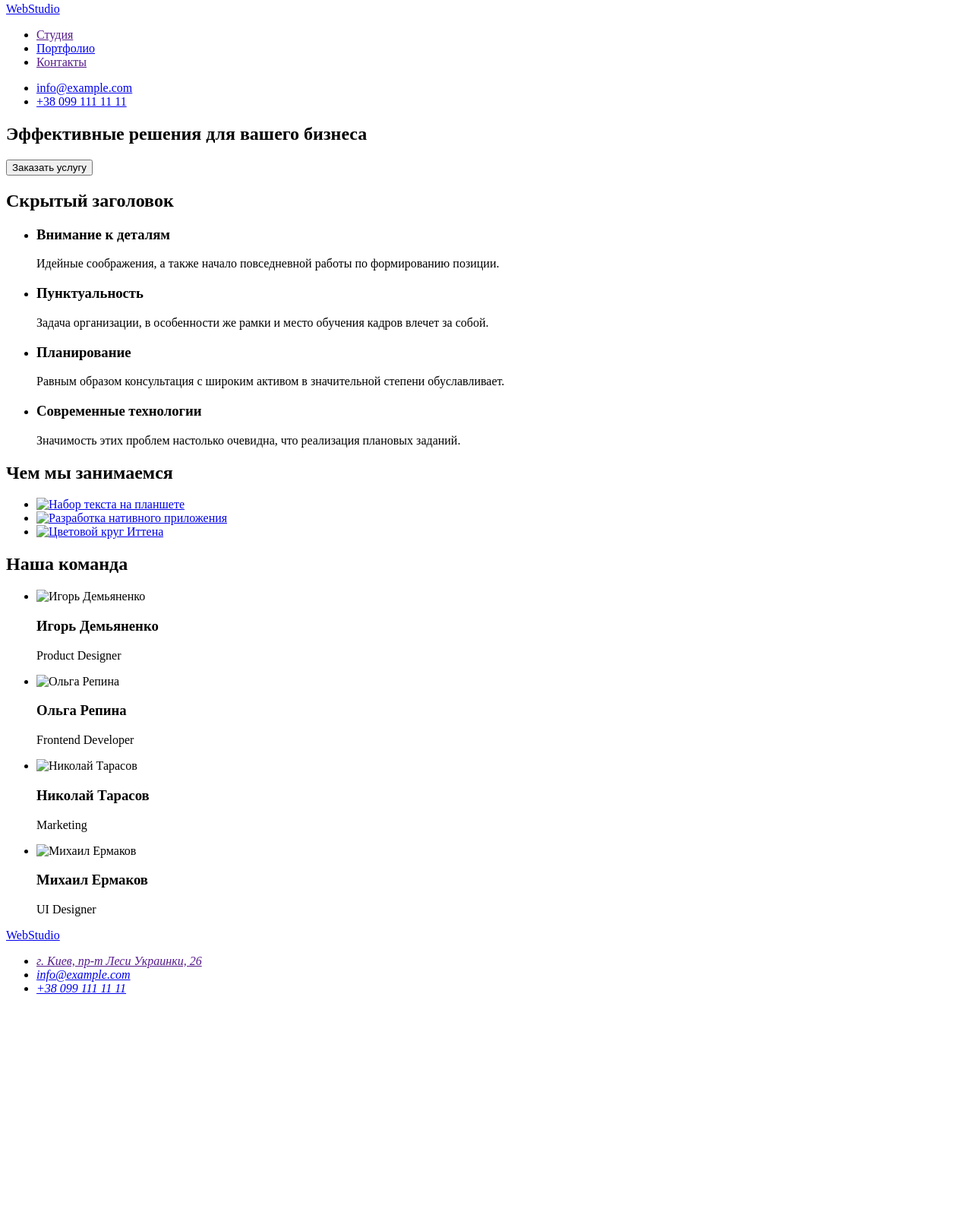
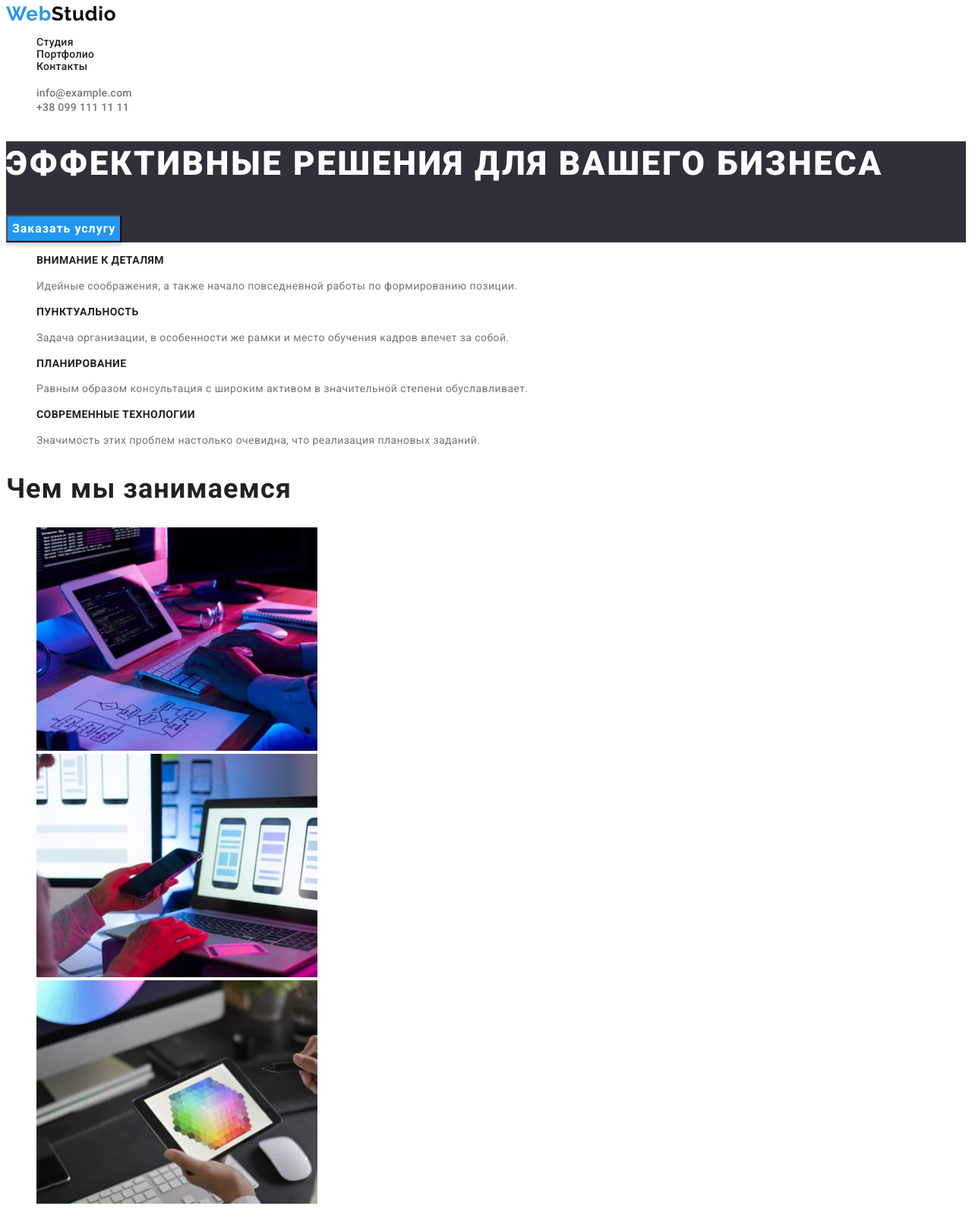
Before and after one commit to Pozharkina/goit-markup-hw-02, a plain HTML site: page index.html in a window 1280 px wide. Shown: the part 5-1596 px from the top of the page at 76% size. Before the commit the page ends 1331 px from the top, so only its background shows below. Drawn offline with Linux system fonts and the light colour scheme.

Commit message:
css index

```diff
--- a/css/styles.css
+++ b/css/styles.css
@@ -7,11 +7,89 @@
   --second-text-color: #ffffff;
   --main-font: 'Roboto', sans-serif;
 }
+
 body {
   font-family: var(--main-font);
   color: var(--main-text-color);
   background-color: var(--main-backgraund-color);
 }
+
+/*----- main studio----- */
+
+.studio-section {
+  background: #2F303A;
+}
+.studio-title {
+  font-weight: 900;
+  font-size: 44px;
+  line-height: 1.36;
+  letter-spacing: 0.06em;
+  text-transform: uppercase;
+  color: var(--second-text-color);
+}
+
+.studio-button {
+  font-family: inherit;
+  font-size: 16px;
+  font-weight: 700;
+  line-height: 1.88;
+  letter-spacing: 0.06em;
+  color: var(--second-button-color);
+  background: var(--main-focus-color);
+  box-shadow: 0px 4px 4px rgba(0, 0, 0, 0.15);
+}
+
+.main-list,
+.work-list,
+.team-list {
+  list-style-type: none;
+}
+
+.main-title {
+  font-size: 14px;
+  line-height: 1.14;
+  letter-spacing: 0.03em;
+  text-transform: uppercase;
+  color: #212121;
+}
+
+.main-text {
+  font-weight: 400;
+  font-size: 14px;
+  line-height: 1.71;
+  letter-spacing: 0.03em;
+  color: var(--main-text-color)
+}
+
+.work-title,
+.team-title {
+  font-weight: 700;
+  font-size: 36px;
+  line-height: 1.17;
+  letter-spacing: 0.03em;
+  color: #212121;
+}
+
+.team-section {
+  background: #F5F4FA;
+}
+
+.team-name {
+  font-weight: 500;
+  font-size: 16px;
+  line-height: 1.19;
+  letter-spacing: 0.03em;
+  color: #212121;
+}
+
+.team-role {
+  font-weight: 400;
+  font-size: 16px;
+  line-height:1.19;
+  letter-spacing: 0.03em;
+  color: var(--main-text-color);
+}
+
 /* -----header----- */
 .header-link {
   text-decoration: none;
@@ -46,11 +124,6 @@ body {
   list-style-type: none;
 }
 
-.site-nav:hover,
-.site-nav:focus {
-  color: var(--main-focus-color);
-}
-
 .header-mail,
 .header-tel {
   font-weight: 500;
@@ -66,7 +139,17 @@ body {
   list-style-type: none;
 }
 
-/* -----main----- */
+.header-mail:hover,
+.header-mail:focus,
+.header-tel:hover,
+.header-tel:focus,
+.site-nav:hover,
+.site-nav:focus {
+  color: var(--main-focus-color);
+}
+
+
+/* -----main portfolio----- */
 
 .filter-item {
   font-family: inherit;
@@ -89,7 +172,7 @@ body {
 }
 
 .hidden {
-  visibility: hidden;
+  display: none;
 }
 
 .hero-title {
@@ -110,6 +193,8 @@ body {
   letter-spacing: 0.03em;
   color: var(--main-text-color);
 }
+
+/* -----footer portfolio----- */
 
 .footer {
   background-color: #2f303a;
--- a/index.html
+++ b/index.html
@@ -5,66 +5,70 @@
     <meta http-equiv="X-UA-Compatible" content="IE=edge" />
     <meta name="viewport" content="width=device-width, initial-scale=1.0" />
     <title lang="en">Studio</title>
+    <link href="https://fonts.googleapis.com/css2?family=Raleway:wght@700&family=Roboto:wght@400;500;700;900&display=swap"
+      rel="stylesheet" />
+    <link rel="stylesheet" href="./css/styles.css" />
   </head>
 
   <body>
-    <header>
+    <header class="page-header">
       <nav>
-        <a href="index.html">WebStudio</a>
-        <ul>
-          <li><a href="">Студия</a></li>
-          <li><a href="./portfolio.html">Портфолио</a></li>
-          <li><a href="">Контакты</a></li>
+        <a href="./index.html" class="header-link"><span class="logo-web link">Web</span><span
+            class="logo-studio link">Studio</span></a>
+        <ul class="site-nav">
+          <li><a href="" class="site-nav item">Студия</a></li>
+          <li><a href="./portfolio.html" class="site-nav item">Портфолио</a></li>
+          <li><a href="" class="site-nav item">Контакты</a></li>
         </ul>
       </nav>
 
-      <ul>
-        <li><a href="mailto:info@example.com">info@example.com</a></li>
-        <li><a href="tel:+380991111111">+38 099 111 11 11</a></li>
+      <ul class="contacts">
+        <li><a href="mailto:info@example.com" class="header-mail">info@example.com</a></li>
+        <li><a href="tel:+380991111111" class="header-tel">+38 099 111 11 11</a></li>
       </ul>
     </header>
 
-    <main>
-      <section>
-        <h1>Эффективные решения для вашего бизнеса</h1>
-        <button type="button">Заказать услугу</button>
+    <main class="studio">
+      <section class="studio-section">
+        <h1 class="studio-title">Эффективные решения для вашего бизнеса</h1>
+        <button type="button" class="studio-button">Заказать услугу</button>
       </section>
 
-      <section>
-        <h2>Скрытый заголовок</h2>
-        <ul>
-          <li>
-            <h3>Внимание к деталям</h3>
-            <p>Идейные соображения, а также начало повседневной работы по формированию позиции.</p>
+      <section class="main-section">
+        <h2 class="hidden">Скрытый заголовок</h2>
+        <ul class="main-list">
+          <li class="main-item">
+            <h3 class="main-title">Внимание к деталям</h3>
+            <p class="main-text">Идейные соображения, а также начало повседневной работы по формированию позиции.</p>
           </li>
-          <li>
-            <h3>Пунктуальность</h3>
-            <p>
+          <li class="main-item">
+            <h3 class="main-title">Пунктуальность</h3>
+            <p class="main-text">
               Задача организации, в особенности же рамки и место обучения кадров влечет за собой.
             </p>
           </li>
-          <li>
-            <h3>Планирование</h3>
-            <p>
+          <li class="main-item">
+            <h3 class="main-title">Планирование</h3>
+            <p class="main-text">
               Равным образом консультация с широким активом в значительной степени обуславливает.
             </p>
           </li>
-          <li>
-            <h3>Современные технологии</h3>
-            <p>Значимость этих проблем настолько очевидна, что реализация плановых заданий.</p>
+          <li class="main-item">
+            <h3 class="main-title">Современные технологии</h3>
+            <p class="main-text">Значимость этих проблем настолько очевидна, что реализация плановых заданий.</p>
           </li>
         </ul>
       </section>
 
-      <section>
-        <h2>Чем мы занимаемся</h2>
-        <ul>
-          <li>
+      <section class="work-section">
+        <h2 class="work-title">Чем мы занимаемся</h2>
+        <ul class="work-list">
+          <li class="work-item">
             <a href="./images/work-1.jpg"
               ><img src="images/work-1.jpg" alt="Набор текста на планшете" width="370" height="294"
             /></a>
           </li>
-          <li>
+          <li class="work-item">
             <a href="./images/work-2.jpg"
               ><img
                 src="images/work-2.jpg"
@@ -73,7 +77,7 @@
                 height="294"
             /></a>
           </li>
-          <li>
+          <li class="work-item">
             <a href="./images/work-3.jpg"
               ><img src="images/work-3.jpg" alt="Цветовой круг Иттена" width="370" height="294"
             /></a>
@@ -81,40 +85,41 @@
         </ul>
       </section>
 
-      <section>
-        <h2>Наша команда</h2>
-        <ul>
-          <li>
+      <section class="team-section">
+        <h2 class="team-title">Наша команда</h2>
+        <ul class="team-list">
+          <li class="team-item">
             <img src="./images/worker-1.jpg" alt="Игорь Демьяненко" width="270" height="260" />
-            <h3>Игорь Демьяненко</h3>
-            <p lang="en">Product Designer</p>
+            <h3 class="team-name">Игорь Демьяненко</h3>
+            <p lang="en" class="team-role">Product Designer</p>
           </li>
-          <li>
+          <li class="team-item">
             <img src="./images/worker-2.jpg" alt="Ольга Репина" width="270" height="260" />
-            <h3>Ольга Репина</h3>
-            <p lang="en">Frontend Developer</p>
+            <h3 class="team-name">Ольга Репина</h3>
+            <p lang="en" class="team-role">Frontend Developer</p>
           </li>
-          <li>
+          <li class="team-item">
             <img src="./images/worker-3.jpg" alt="Николай Тарасов" width="270" height="260" />
-            <h3>Николай Тарасов</h3>
-            <p lang="en">Marketing</p>
+            <h3 class="team-name">Николай Тарасов</h3>
+            <p lang="en" class="team-role">Marketing</p>
           </li>
-          <li>
+          <li class="team-item">
             <img src="./images/worker-4.jpg" alt="Михаил Ермаков" width="270" height="260" />
-            <h3>Михаил Ермаков</h3>
-            <p lang="en">UI Designer</p>
+            <h3 class="team-name">Михаил Ермаков</h3>
+            <p lang="en" class="team-role">UI Designer</p>
           </li>
         </ul>
       </section>
     </main>
 
-    <footer>
-      <a href="index.html">WebStudio</a>
-      <address class="addess">
-        <ul>
-          <li><a href="">г. Киев, пр-т Леси Украинки, 26</a></li>
-          <li><a href="mailto:info@example.com">info@example.com</a></li>
-          <li><a href="tel:+380991111111">+38 099 111 11 11</a></li>
+    <footer class="footer">
+      <a href="index.html" class="footer-link"><span class="footer-web link">Web</span><span
+          class="footer-studio link">Studio</span></a>
+      <address class="fooetr-nav">
+        <ul class="footer-list">
+          <li><a href="" class="footer-address">г. Киев, пр-т Леси Украинки, 26</a></li>
+          <li><a href="mailto:info@example.com" class="footer-link">info@example.com</a></li>
+          <li><a href="tel:+380991111111" class="footer-tel">+38 099 111 11 11</a></li>
         </ul>
       </address>
     </footer>
```
Also changed, not shown: portfolio.html (+2 -2 lines), images/work-1.jpg (added), images/work-2.jpg (added), images/work-3.jpg (added), images/worker-1.jpg (added), images/worker-2.jpg (added), images/worker-3.jpg (added), images/worker-4.jpg (added).
